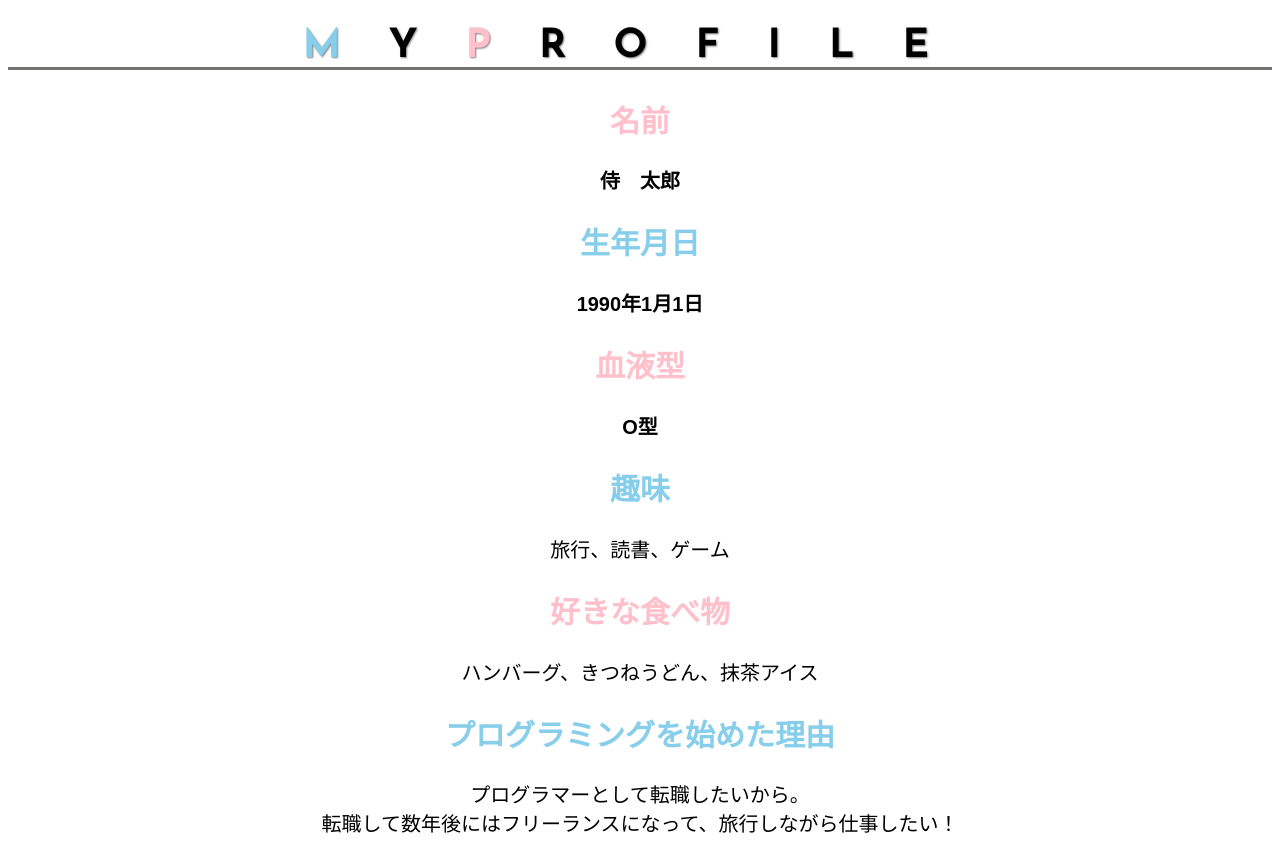
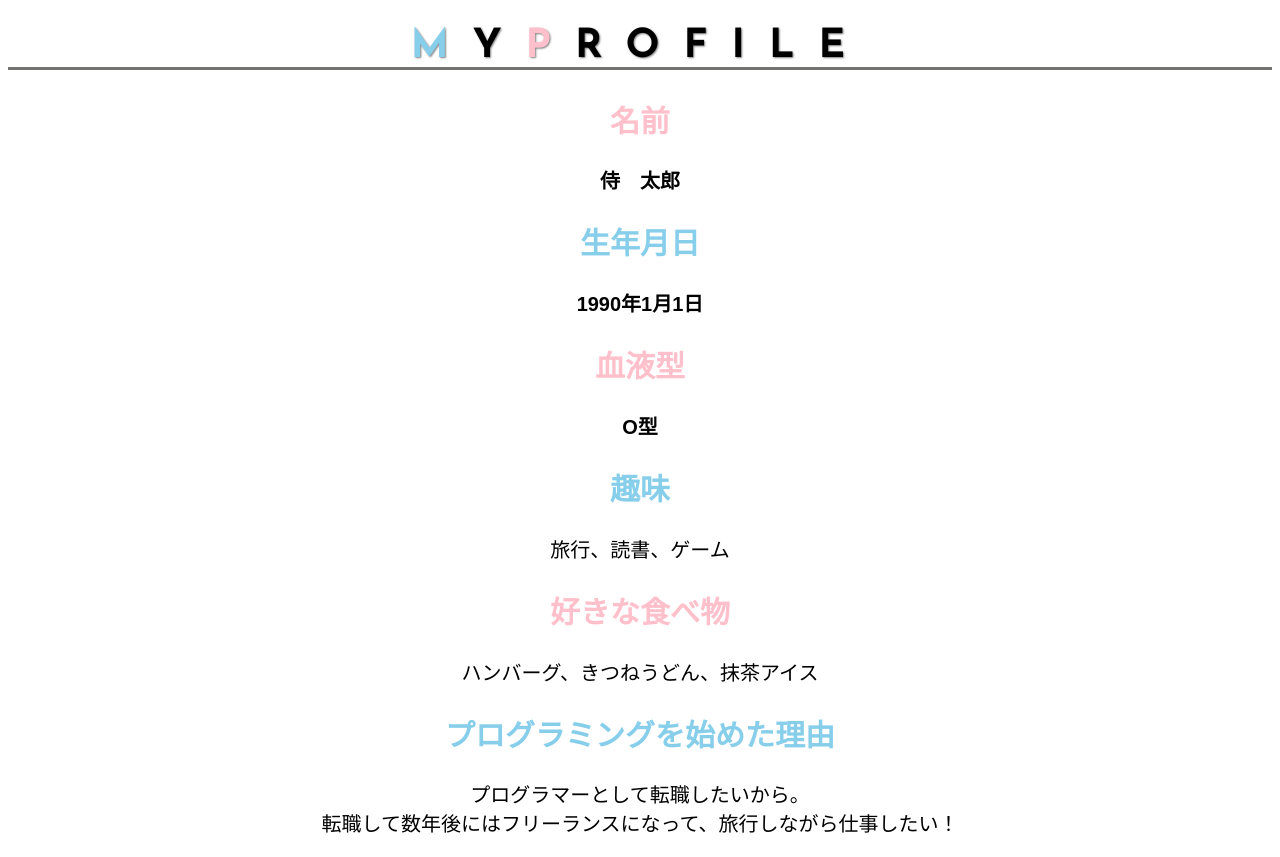
Before and after one commit to ando-2424/html-css-basic-kadai, a plain HTML site: page kadai_014/kadai_014.html in a window 1280 px wide. Drawn offline with Linux system fonts and the light colour scheme.

Commit message:
2回目の修正コミット

```diff
--- a/kadai_014/style.css
+++ b/kadai_014/style.css
@@ -8,7 +8,7 @@ body {
 h1 {
   font-family: 'Josefin Sans', sans-serif;
   font-size: 2em;
-  letter-spacing: 1.2em;
+  letter-spacing: 1.2rem;
   text-shadow: 1px 1px 2px gray;
   border-bottom: solid 3px rgb(115, 115, 114);
 }
```
